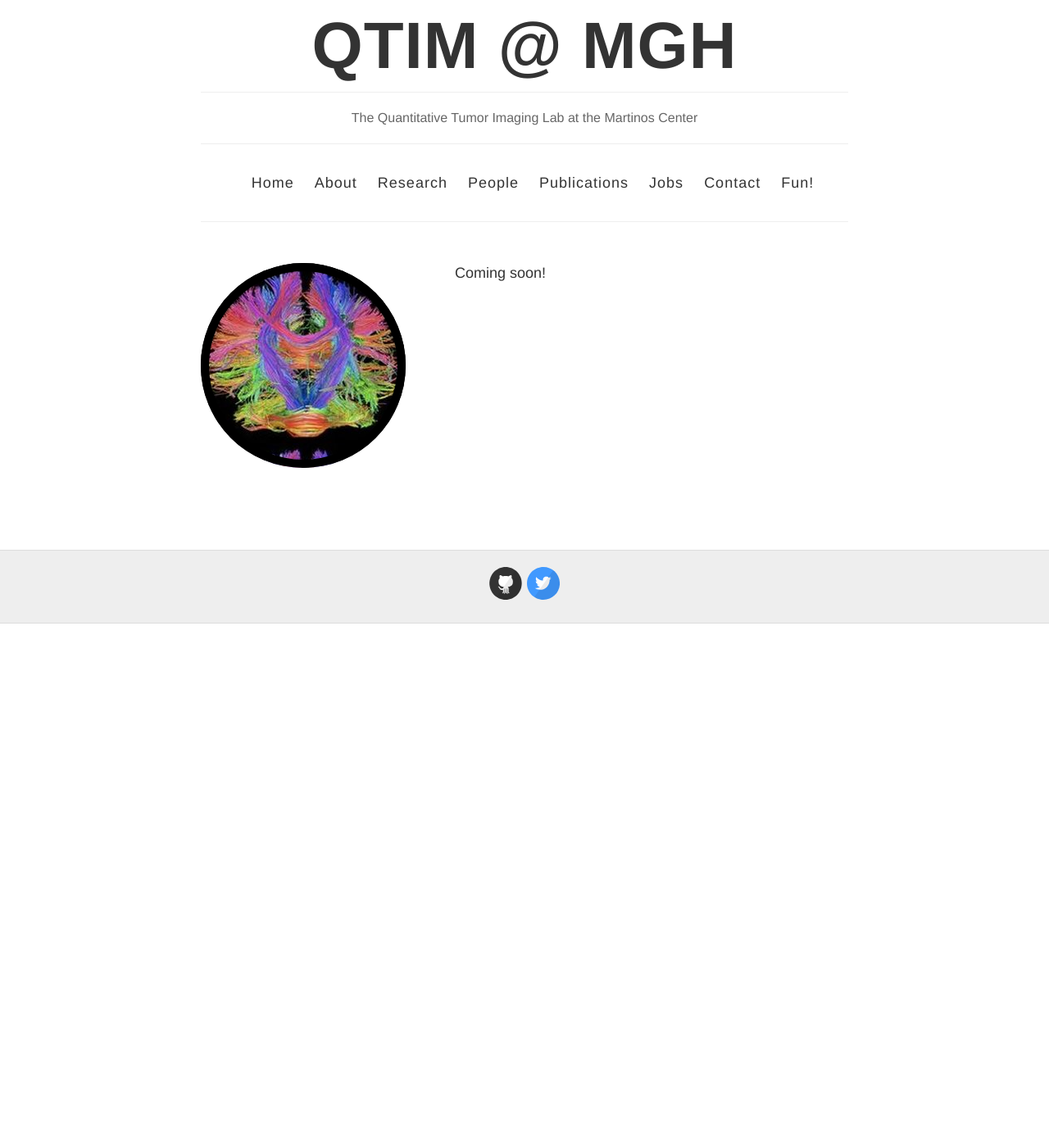
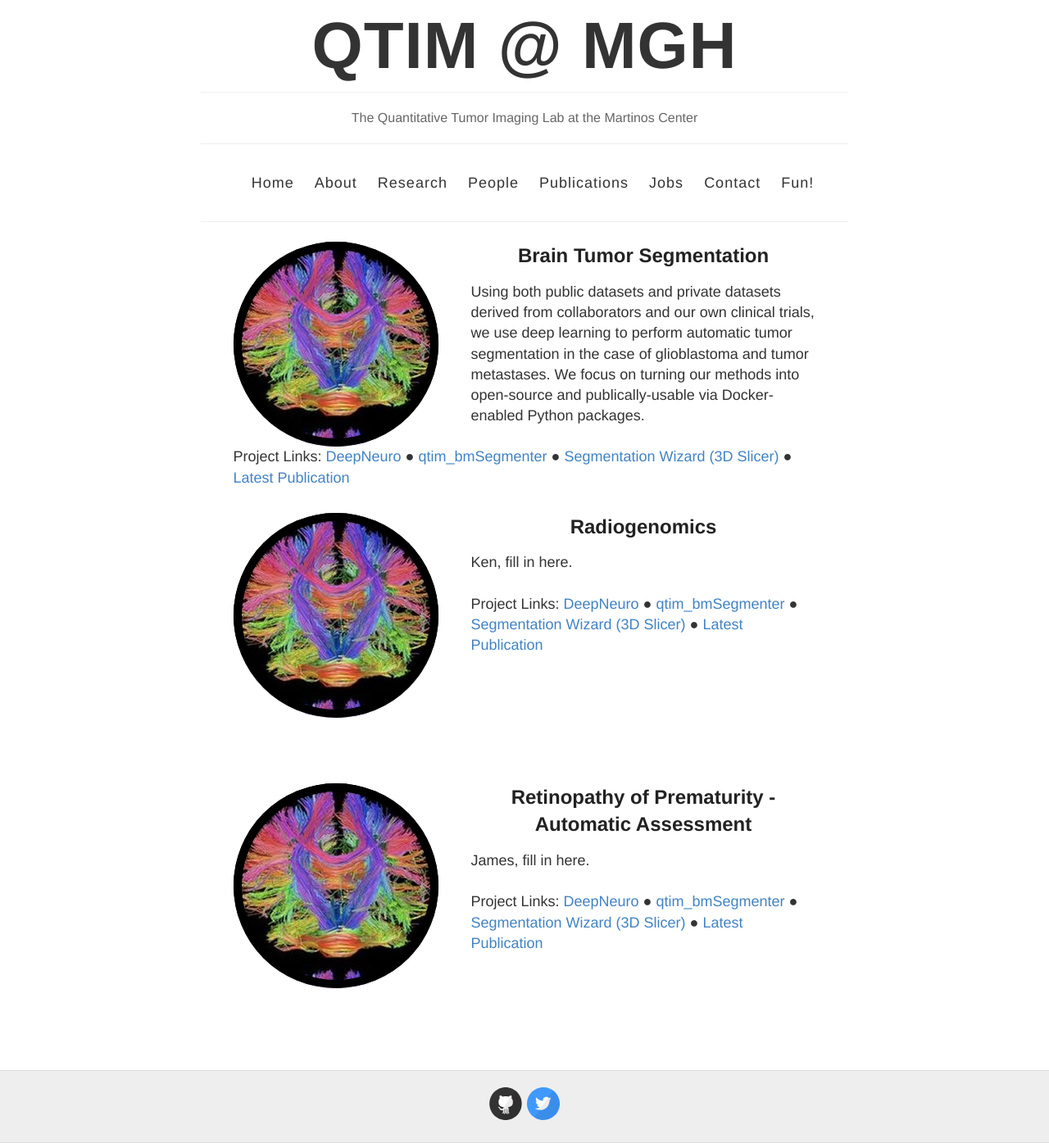
Before and after one commit to QTIM-Lab/qtim-lab.github.io, a Jekyll site: the page built from research.html, in a window 1280 px wide. Shown: the whole page at 82% size. Built offline with Jekyll 4.4.1, drawn with Linux system fonts in a browser that asks for light colours; before the commit the page ends 900 px from its top, so only the background shows below that.

Commit message:
big update, almost done!

```diff
--- a/people.html
+++ b/people.html
@@ -36,6 +36,10 @@ permalink: /people/
 <ul>
   <li><a href="#Jonathan">Jonathan Cardona</a></li>
 </ul>
+<strong>Alumni</strong>
+<ul>
+  <li><a href="#Alumni">Alumni</a></li>
+</ul>
 </div>
 </div>
 
--- /dev/null
+++ b/research.html
@@ -0,0 +1,40 @@
+---
+layout: page
+title: Research
+permalink: /research/
+---
+
+<div class="research-topic">
+
+<div class="research-bubble-wrapper">
+<div class="research-bubble" style="background-image: url(../images/Feature_Image_1.jpg);"></div>
+</div>
+
+<div class="research-text">
+<h2>Brain Tumor Segmentation</h2>
+Using both public datasets and private datasets derived from collaborators and our own clinical trials, we use deep learning to perform automatic tumor segmentation in the case of glioblastoma and tumor metastases. We focus on turning our methods into open-source and publically-usable via Docker-enabled Python packages. <br /><br />
+Project Links: <a href="mailto:kalpathy@nmr.mgh.harvard.edu">DeepNeuro</a> &#9679; <a href=https://www.linkedin.com/in/jayashree-kalpathy-cramer-0ab6315/>qtim_bmSegmenter</a> &#9679; <a href=https://www.slicer.org/wiki/Documentation/Nightly/Extensions/SegmentationWizard>Segmentation Wizard (3D Slicer)</a> &#9679; <a href=https://www.nmr.mgh.harvard.edu/user/8165>Latest Publication</a>
+</div>
+
+</div>
+
+
+<div class="research-topic">
+<div class="research-bubble" style="background-image: url(../images/Feature_Image_1.jpg);"></div>
+
+<div class="research-text">
+<h2>Radiogenomics</h2>
+Ken, fill in here.<br /><br />
+Project Links: <a href="https://github.com/QTIM-Lab/DeepNeuro">DeepNeuro</a> &#9679; <a href="https://github.com/QTIM-Lab/qtim_gbmSegmenter"/>qtim_bmSegmenter</a> &#9679; <a href=https://www.nmr.mgh.harvard.edu/user/8165>Segmentation Wizard (3D Slicer)</a> &#9679; <a href=https://www.nmr.mgh.harvard.edu/user/8165>Latest Publication</a>
+</div>
+</div>
+
+<div class="research-topic">
+<div class="research-bubble" style="background-image: url(../images/Feature_Image_1.jpg);"></div>
+
+<div class="research-text">
+<h2>Retinopathy of Prematurity - Automatic Assessment</h2>
+James, fill in here.<br /><br />
+Project Links: <a href="https://github.com/QTIM-Lab/DeepNeuro">DeepNeuro</a> &#9679; <a href="https://github.com/QTIM-Lab/qtim_gbmSegmenter"/>qtim_bmSegmenter</a> &#9679; <a href=https://www.nmr.mgh.harvard.edu/user/8165>Segmentation Wizard (3D Slicer)</a> &#9679; <a href=https://www.nmr.mgh.harvard.edu/user/8165>Latest Publication</a>
+</div>
+</div>
--- a/research.md
+++ /dev/null
@@ -1,18 +0,0 @@
----
-layout: page
-title: Research
-permalink: /research/
----
-
-<div class="research-topic">
-
-<div class="research-bubble" style="background-image: url(../images/Feature_Image_1.jpg);">
-  <div class="ch-info">
-    <h3>Research Topic 1</h3>
-    <p><a href="http://drbl.in/eOPF">Read More...</a></p>
-  </div>
-</div>
-
-Coming soon!
-
-</div>
--- a/style.scss
+++ b/style.scss
@@ -21,6 +21,18 @@ body {
 	background: $white;
   font: 18px/1.4 $helvetica;
   color: $darkGray;
+}
+
+.entry {
+
+  @include smallview {
+    margin: 0 5%;
+  }
+
+  @include mobile {
+    margin: 0 5%;
+  }
+
 }
 
 .container {
@@ -186,40 +198,60 @@ img {
 
 
 .research-topic {
-  min-height: 300px
+  min-height: 300px;
+  width: 90%;
+  margin: 0 5% 30px 5%;
+  position: relative;
 }
 
 .research-topic h2 {
-  color: $gray;
-  font-size: 16px;
-  padding: 16px 20px;
-  border-top: 1px solid $lightGray;
-  border-bottom: 1px solid $lightGray;
   text-align: center;
 }
 
+.research-bubble-wrapper{
+
+  @include smallview {
+    height: 250px;
+    width: 100%;
+  }
+
+  @include mobile {
+    height: 250px;
+    width: 100%;
+  }
+
+}
+
 .research-bubble {
+  float: left;
   height: 250px;
   width: 250px;
   border-radius: 50%;
   overflow: hidden;
-  float: left;
-  margin: 0 60px 0 0;
+  margin: 0 40px 0 0;
   box-shadow:
     inset 0 0 0 10px rgba(0,0,0,1),
     0 1px 2px rgba(0,0,0,0.1);
 
   @include smallview {
+    float: none;
+    margin: 0 auto;
   box-shadow:
     inset 0 0 0 5px rgba(0,0,0,1),
     0 1px 2px rgba(0,0,0,0.1);
   }
 
   @include mobile {
+    float: none;
+    margin: 0 auto;
   box-shadow:
     inset 0 0 0 5px rgba(0,0,0,1),
     0 1px 2px rgba(0,0,0,0.1);
   }
+
+}
+
+.research-text {
 
 }
 
@@ -552,11 +584,22 @@ img {
 }
 
 //
+// .fun
+//
+
+.fun-caption {
+  color: $gray;
+  font-size: 16px;
+  text-align: center;
+}
+
+
+//
 // .masthead
 //
 
 .wrapper-masthead {
-  margin-bottom: 50px;
+  margin-bottom: 20px;
 }
 
 .masthead {
```
Also changed, not shown: other parts of people.html (+1 -1 lines), about.html (added, +11 -0 lines), about.md (deleted, +0 -7 lines), fun.html (added, +22 -0 lines), fun.md (deleted, +0 -7 lines), jobs.html (added, +7 -0 lines), jobs.md (deleted, +0 -7 lines), images/fun/bowling.png (added), images/fun/miccai_1.png (added).
